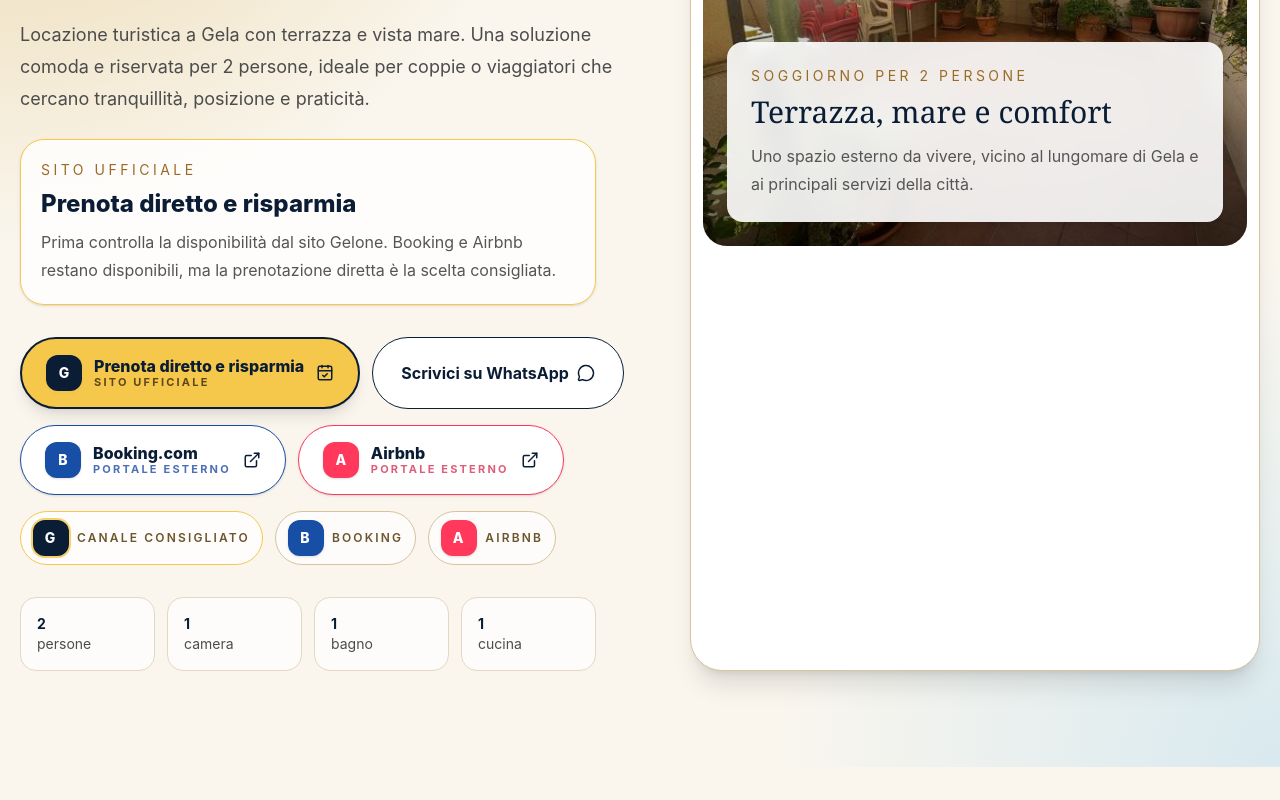
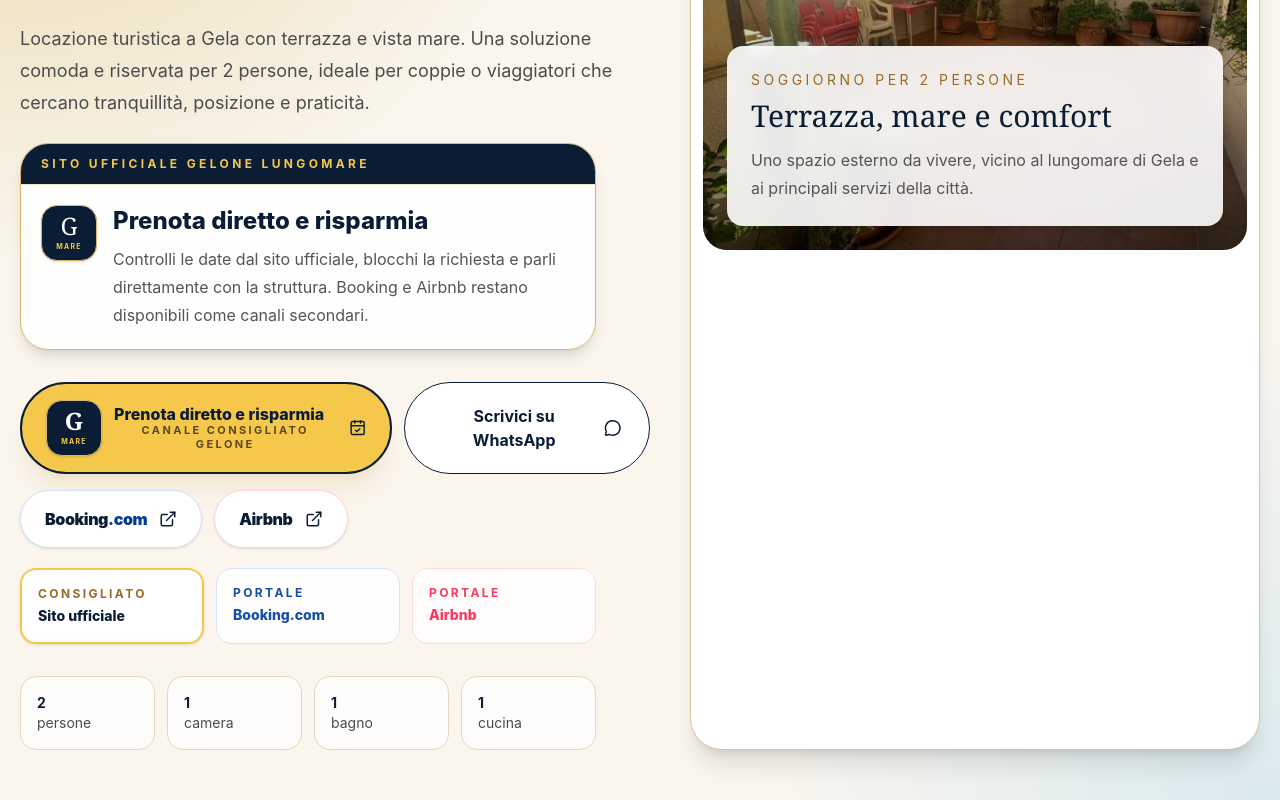
Before and after one commit to romitoorazio/gelone-lungomare, a React (Vite) app: page / in a window 1280 px wide. Shown: the part 440-1240 px from the top of the page. Built offline with nearby package versions, Linux system fonts and the light colour scheme.

Commit message:
Migliora grafica prenotazione diretta sito

```diff
--- a/src/App.jsx
+++ b/src/App.jsx
@@ -117,31 +117,22 @@ function BenefitCard({ icon: Icon, title, text }) {
   );
 }
 
-
-function BrandMark({ type = "gelone" }) {
-  const config = {
-    gelone: {
-      label: "G",
-      className: "bg-[#0a1d35] text-white ring-2 ring-[#f5c84b]/80",
-    },
-    booking: {
-      label: "B",
-      className: "bg-[#174ea6] text-white",
-    },
-    airbnb: {
-      label: "A",
-      className: "bg-[#ff385c] text-white",
-    },
-  };
-
-  const current = config[type] || config.gelone;
-
+function GeloneWordmark({ compact = false }) {
   return (
     <span
-      className={`inline-flex h-9 w-9 shrink-0 items-center justify-center rounded-xl text-sm font-extrabold shadow-sm ${current.className}`}
+      className={`inline-flex shrink-0 flex-col items-center justify-center rounded-2xl border border-[#d8b66c] bg-[#0a1d35] text-white shadow-sm ${
+        compact ? "h-10 w-10" : "h-14 w-14"
+      }`}
       aria-hidden="true"
     >
-      {current.label}
+      <span className={compact ? "font-serif text-lg leading-none" : "font-serif text-2xl leading-none"}>
+        G
+      </span>
+      {!compact && (
+        <span className="mt-1 text-[7px] font-bold uppercase tracking-[0.18em] text-[#f5c84b]">
+          Mare
+        </span>
+      )}
     </span>
   );
 }
@@ -150,16 +141,16 @@ function DirectBookingButton({ compact = false }) {
   return (
     <a
       href="#verifica-disponibilita"
-      className={`inline-flex min-h-[48px] items-center justify-center gap-3 rounded-full border-2 border-[#0a1d35] bg-[#f5c84b] text-center font-extrabold text-[#0a1d35] shadow-lg transition hover:bg-[#ffd96a] ${
+      className={`group inline-flex min-h-[52px] items-center justify-center gap-3 rounded-full border-2 border-[#0a1d35] bg-[#f5c84b] text-center font-extrabold text-[#0a1d35] shadow-xl shadow-[#d8b66c]/20 transition hover:-translate-y-0.5 hover:bg-[#ffd96a] hover:shadow-2xl ${
         compact ? "px-4 py-3 text-sm" : "px-6 py-4"
       }`}
     >
-      <BrandMark type="gelone" />
+      <GeloneWordmark compact={compact} />
       <span className="flex flex-col items-start leading-tight">
-        <span>{compact ? "Gelone" : "Prenota diretto e risparmia"}</span>
+        <span>{compact ? "Sito ufficiale" : "Prenota diretto e risparmia"}</span>
         {!compact && (
-          <span className="text-[11px] font-bold uppercase tracking-[0.2em] text-[#5e471a]">
-            Sito ufficiale
+          <span className="text-[11px] font-bold uppercase tracking-[0.22em] text-[#5e471a]">
+            Canale consigliato Gelone
           </span>
         )}
       </span>
@@ -174,18 +165,12 @@ function BookingButton({ compact = false }) {
       href={bookingUrl}
       target="_blank"
       rel="noreferrer"
-      className={`inline-flex min-h-[48px] items-center justify-center gap-3 rounded-full border border-[#174ea6] bg-white text-center font-extrabold text-[#174ea6] shadow-sm transition hover:bg-[#eef5ff] ${
+      className={`inline-flex min-h-[52px] items-center justify-center gap-3 rounded-full border border-[#d6e3ff] bg-white text-center font-extrabold text-[#174ea6] shadow-sm transition hover:-translate-y-0.5 hover:bg-[#eef5ff] ${
         compact ? "px-4 py-3 text-sm" : "px-6 py-4"
       }`}
     >
-      <BrandMark type="booking" />
-      <span className="flex flex-col items-start leading-tight">
-        <span>{compact ? "Booking" : "Booking.com"}</span>
-        {!compact && (
-          <span className="text-[11px] font-bold uppercase tracking-[0.2em] text-[#4c6fb8]">
-            Portale esterno
-          </span>
-        )}
+      <span className="font-sans text-base font-black tracking-tight">
+        Booking<span className="text-[#003b95]">.com</span>
       </span>
       {!compact && <ExternalLink size={18} />}
     </a>
@@ -198,19 +183,11 @@ function AirbnbButton({ compact = false }) {
       href={airbnbUrl}
       target="_blank"
       rel="noreferrer"
-      className={`inline-flex min-h-[48px] items-center justify-center gap-3 rounded-full border border-[#ff385c] bg-white text-center font-extrabold text-[#c51f46] shadow-sm transition hover:bg-[#fff1f4] ${
+      className={`inline-flex min-h-[52px] items-center justify-center gap-3 rounded-full border border-[#ffd7df] bg-white text-center font-extrabold text-[#ff385c] shadow-sm transition hover:-translate-y-0.5 hover:bg-[#fff1f4] ${
         compact ? "px-4 py-3 text-sm" : "px-6 py-4"
       }`}
     >
-      <BrandMark type="airbnb" />
-      <span className="flex flex-col items-start leading-tight">
-        <span>{compact ? "Airbnb" : "Airbnb"}</span>
-        {!compact && (
-          <span className="text-[11px] font-bold uppercase tracking-[0.2em] text-[#de5e79]">
-            Portale esterno
-          </span>
-        )}
-      </span>
+      <span className="font-sans text-base font-black tracking-tight">Airbnb</span>
       {!compact && <ExternalLink size={18} />}
     </a>
   );
@@ -414,12 +391,12 @@ function AvailabilityForm() {
           <Euro className="mt-1 text-[#9b6b25]" size={24} />
           <div>
             <p className="font-extrabold text-[#0a1d35]">
-              Prenota dal sito ufficiale
+              Canale diretto Gelone
             </p>
             <p className="mt-1 text-sm leading-6 text-[#555]">
-              Controlli la disponibilità, blocchi le date e ricevi conferma
-              diretta dalla struttura. Così puoi avere condizioni dedicate senza
-              passare subito dai portali.
+              È il percorso consigliato: controlli la disponibilità, blocchi le
+              date e ricevi conferma diretta dalla struttura, senza passare
+              subito dai portali.
             </p>
           </div>
         </div>
@@ -676,18 +653,25 @@ export default function App() {
               viaggiatori che cercano tranquillità, posizione e praticità.
             </p>
 
-            <div className="mt-6 max-w-xl rounded-[1.5rem] border border-[#f5c84b] bg-white/80 p-5 shadow-sm">
-              <p className="text-sm uppercase tracking-[0.25em] text-[#9b6b25]">
-                Sito ufficiale
-              </p>
-              <h3 className="mt-2 text-2xl font-extrabold text-[#0a1d35]">
-                Prenota diretto e risparmia
-              </h3>
-              <p className="mt-2 leading-7 text-[#555]">
-                Prima controlla la disponibilità dal sito Gelone. Booking e
-                Airbnb restano disponibili, ma la prenotazione diretta è la
-                scelta consigliata.
-              </p>
+            <div className="mt-6 max-w-xl overflow-hidden rounded-[1.75rem] border border-[#d8b66c] bg-white/90 shadow-lg">
+              <div className="border-b border-[#f0e4c8] bg-[#0a1d35] px-5 py-3 text-white">
+                <p className="text-xs font-bold uppercase tracking-[0.28em] text-[#f5c84b]">
+                  Sito ufficiale Gelone Lungomare
+                </p>
+              </div>
+              <div className="flex gap-4 p-5">
+                <GeloneWordmark />
+                <div>
+                  <h3 className="text-2xl font-extrabold text-[#0a1d35]">
+                    Prenota diretto e risparmia
+                  </h3>
+                  <p className="mt-2 leading-7 text-[#555]">
+                    Controlli le date dal sito ufficiale, blocchi la richiesta e
+                    parli direttamente con la struttura. Booking e Airbnb
+                    restano disponibili come canali secondari.
+                  </p>
+                </div>
+              </div>
             </div>
 
             <div className="mt-8 flex flex-col gap-3 sm:flex-row">
@@ -700,16 +684,31 @@ export default function App() {
               <AirbnbButton />
             </div>
 
-            <div className="mt-4 flex flex-wrap gap-3 text-xs font-semibold uppercase tracking-[0.18em] text-[#6d552d]">
-              <span className="inline-flex items-center gap-2 rounded-full border border-[#f5c84b] bg-white/80 px-3 py-2">
-                <BrandMark type="gelone" /> Canale consigliato
-              </span>
-              <span className="inline-flex items-center gap-2 rounded-full border border-[#d7c49f] bg-white/70 px-3 py-2">
-                <BrandMark type="booking" /> Booking
-              </span>
-              <span className="inline-flex items-center gap-2 rounded-full border border-[#d7c49f] bg-white/70 px-3 py-2">
-                <BrandMark type="airbnb" /> Airbnb
-              </span>
+            <div className="mt-5 grid max-w-xl gap-3 text-sm md:grid-cols-3">
+              <div className="rounded-2xl border-2 border-[#f5c84b] bg-white p-4 shadow-sm">
+                <p className="text-xs font-bold uppercase tracking-[0.2em] text-[#9b6b25]">
+                  Consigliato
+                </p>
+                <p className="mt-1 font-extrabold text-[#0a1d35]">
+                  Sito ufficiale
+                </p>
+              </div>
+              <div className="rounded-2xl border border-[#d6e3ff] bg-white/80 p-4">
+                <p className="text-xs font-bold uppercase tracking-[0.2em] text-[#174ea6]">
+                  Portale
+                </p>
+                <p className="mt-1 font-extrabold text-[#174ea6]">
+                  Booking.com
+                </p>
+              </div>
+              <div className="rounded-2xl border border-[#ffd7df] bg-white/80 p-4">
+                <p className="text-xs font-bold uppercase tracking-[0.2em] text-[#ff385c]">
+                  Portale
+                </p>
+                <p className="mt-1 font-extrabold text-[#ff385c]">
+                  Airbnb
+                </p>
+              </div>
             </div>
 
             <div className="mt-8 grid max-w-xl grid-cols-2 gap-3 text-sm text-[#4c4c4c] sm:grid-cols-4">
```
